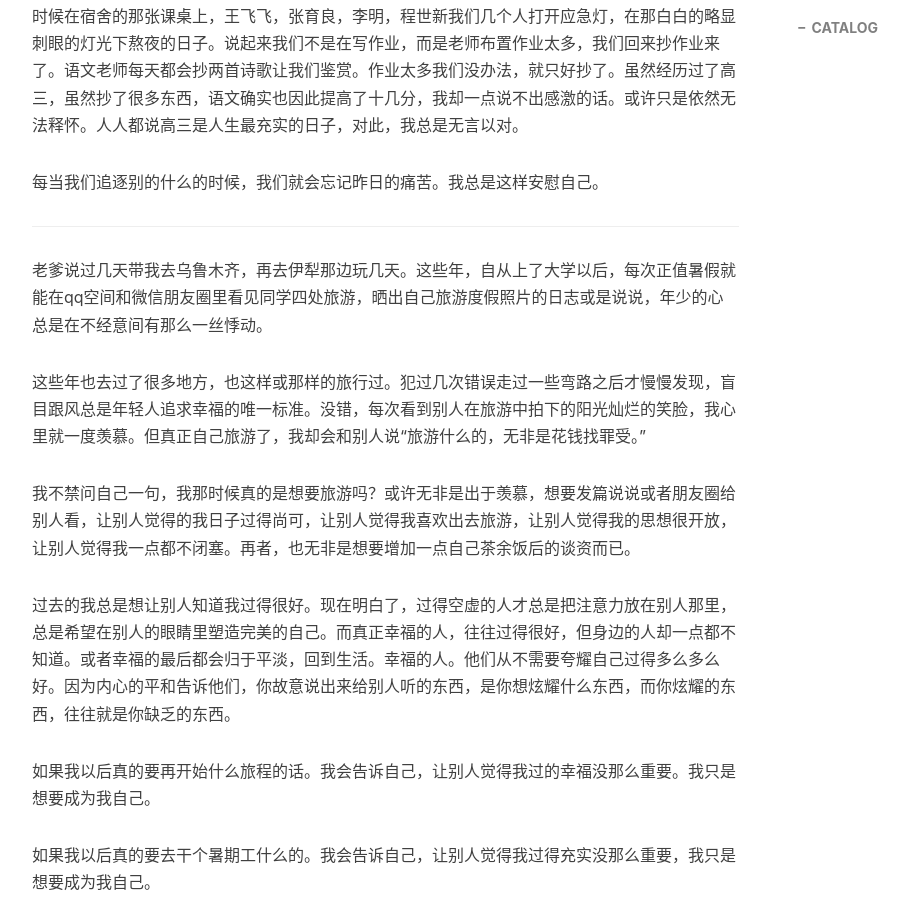
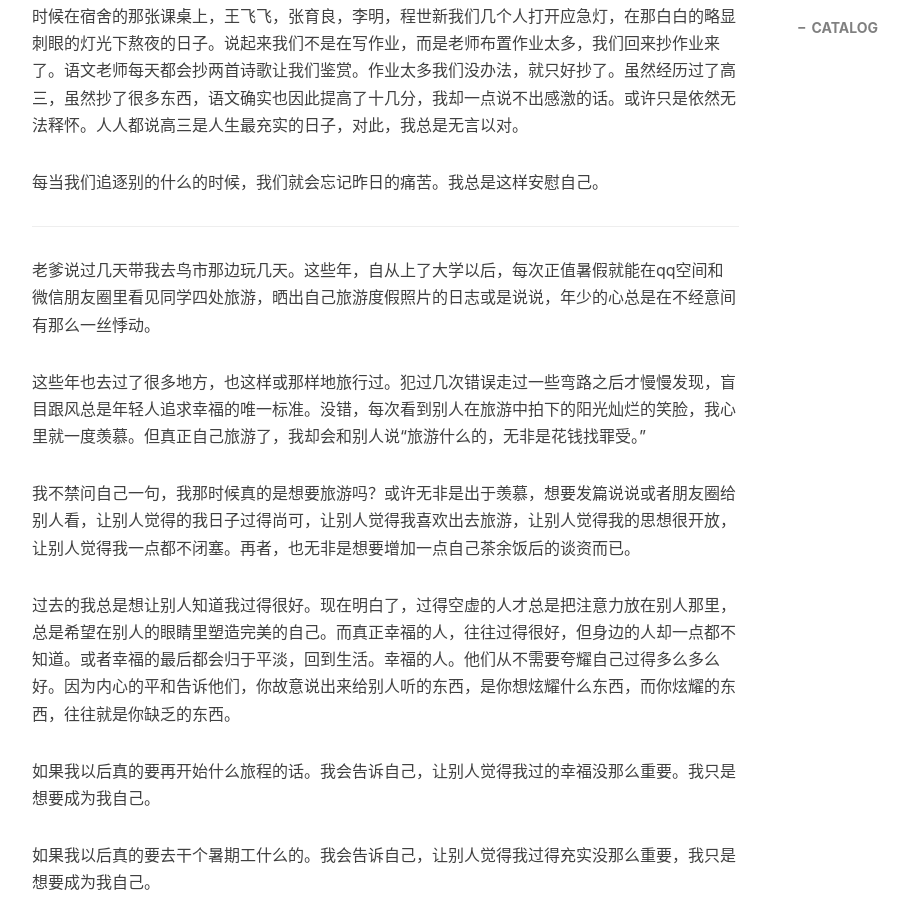
Before and after one commit to he-chen-95/he-chen-95.github.io, a Jekyll site: the page built from _posts/2017-08-20-Be_yourself.md, in a window 1280 px wide and 900 px high, scrolled down 847 px. Shown: the whole window, without its empty margins (233-1142 px from the left). Built offline with Jekyll 4.4.1, drawn with Linux system fonts in a browser that asks for light colours; nearby versions of some CDN libraries; comment, search, counter and statistics services are not loaded.

Commit message:
Update 2017-08-20-Be_yourself.md

```diff
--- a/_posts/2017-08-20-Be_yourself.md
+++ b/_posts/2017-08-20-Be_yourself.md
@@ -20,9 +20,9 @@ tags:
 
 ---
 
-老爹说过几天带我去乌鲁木齐，再去伊犁那边玩几天。这些年，自从上了大学以后，每次正值暑假就能在qq空间和微信朋友圈里看见同学四处旅游，晒出自己旅游度假照片的日志或是说说，年少的心总是在不经意间有那么一丝悸动。
+老爹说过几天带我去鸟市那边玩几天。这些年，自从上了大学以后，每次正值暑假就能在qq空间和微信朋友圈里看见同学四处旅游，晒出自己旅游度假照片的日志或是说说，年少的心总是在不经意间有那么一丝悸动。
 
-这些年也去过了很多地方，也这样或那样的旅行过。犯过几次错误走过一些弯路之后才慢慢发现，盲目跟风总是年轻人追求幸福的唯一标准。没错，每次看到别人在旅游中拍下的阳光灿烂的笑脸，我心里就一度羡慕。但真正自己旅游了，我却会和别人说“旅游什么的，无非是花钱找罪受。”
+这些年也去过了很多地方，也这样或那样地旅行过。犯过几次错误走过一些弯路之后才慢慢发现，盲目跟风总是年轻人追求幸福的唯一标准。没错，每次看到别人在旅游中拍下的阳光灿烂的笑脸，我心里就一度羡慕。但真正自己旅游了，我却会和别人说“旅游什么的，无非是花钱找罪受。”
 
 我不禁问自己一句，我那时候真的是想要旅游吗？或许无非是出于羡慕，想要发篇说说或者朋友圈给别人看，让别人觉得的我日子过得尚可，让别人觉得我喜欢出去旅游，让别人觉得我的思想很开放，让别人觉得我一点都不闭塞。再者，也无非是想要增加一点自己茶余饭后的谈资而已。
 
```
